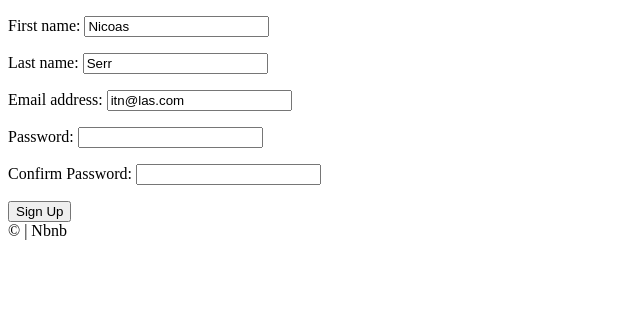
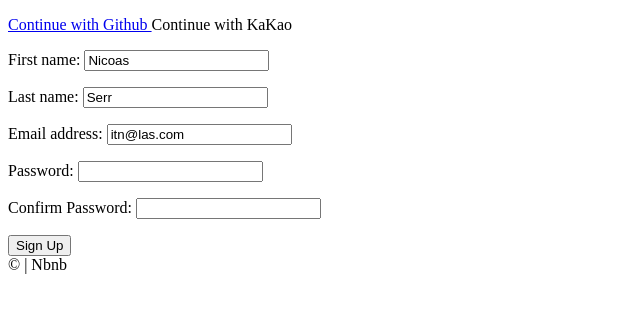
Before and after one commit to hyeseong-dev/airbnb-clone, a Django app: page /users/signup in a window 1280 px wide. Shown: the part 78-391 px from the top of the page, without its empty margins (0-640 px from the left). Run offline with Django 3.2, Linux system fonts and the light colour scheme.

Commit message:
17.0 Github Login part1 - 개발자 : 이혜성 - 일시 : 2021.02.10.  [ ~ : 23:59:59] - 장소 : 재택 - 내용 깃헙 로그인 구현 1탄   - template 작성(social_login.html, login.html, signup.html)   - router작성(login/github, login/github/callback)   - github_login(), github_callback() 함수 선언
- 참고문서 :
  - GITHUB OAUTH : https://docs.github.com/en/developers/apps/authorizing-oauth-apps
  - DJANGO ALLAUTH : https://wikidocs.net/9942

- 느낀점:
  - API끌고와서 사용하는건 구현이 그리 어렵지 않은듯
  - 만약 내가 저런 API만들라고 하면 쉽지 않을듯

17.1 | 17.2 Github Login part 1&2
- 개발자 : 이혜성
- 일시 : 2021.02.10.  [ ~ : 23:59:59]
- 장소 : 재택
- 내용 깃헙 로그인 구현 2탄
  - `requests`패키지 설치
  - user/admin.pydml  fieldsets 키값 추가, list_diplay 벨류값 추가
  - 소셜 로그인을 위한 상수 추가(users/models.py)
  - 모델의 필드 추가 `login_method`
  - github_callback함수에 추가 로직 작성

- 느낀점:
  - github api는 10분의 유효시간이 있어서 재접속해야한다는데?
  - request모듈 잘쓰면 유용할듯
  - 카카오 소셜 로그인도 비슷한 로직이겠지?
17.3 Getting Github Profile & Recap
- 개발자 : 이혜성
- 일시 : 2021.02.11.  [ ~ : 23:59:59]
- 장소 : 재택
- 내용 깃헙 로그인 구현
  -` 커스텀 Exception 구현(GithubException)`
  - `github_callback` 로직 구현
  - `code, error, username` 유무에 따른 분기 로직 작성
  - 커스텀 Exception을 통한 리팩토링

- 참고문서 :
  - None
- 느낀점:
  - code 리팩토링이 필요함.
  - 내가 봐도 이해하기 쉽지 않음
  - 다음날 되면 까먹겠네. 하지만 한번 짜놓으면 대충 뭔지 감은 오는데...

```diff
--- /dev/null
+++ b/templates/partials/social_login.html
@@ -0,0 +1,8 @@
+<div>
+    <a href="{% url 'users:github-login' %}">
+        Continue with Github
+    </a>
+    <a>
+        Continue with KaKao
+    </a>
+</div>
--- a/templates/users/signup.html
+++ b/templates/users/signup.html
@@ -8,9 +8,10 @@ Sign Up
 {% endblock search-bar %}
 
 {% block content %}
-<form method="POST" action="{% url 'users:signup' %}">
-    {% csrf_token %}
-    {{form.as_p}}
-    <button>Sign Up</button>
-</form>
+    {% include 'partials/social_login.html' %}
+    <form method="POST" action="{% url 'users:signup' %}">
+        {% csrf_token %}
+        {{form.as_p}}
+        <button>Sign Up</button>
+    </form>
 {% endblock content %}
--- a/users/admin.py
+++ b/users/admin.py
@@ -17,6 +17,7 @@ class CustomUserAdmin(UserAdmin):
                                        "language",
                                        "currency",
                                        "superhost",
+                                       "login_method",
                                        )
                                 }
         ),
@@ -38,4 +39,6 @@ class CustomUserAdmin(UserAdmin):
                         "is_superuser",
                         "email_verified",
                         "email_secret",
+                        "login_method",
+
     )
--- a/users/models.py
+++ b/users/models.py
@@ -36,6 +36,16 @@ class User(AbstractUser):
         (CURRENCY_KRW, 'KWD'),
     ]
 
+    LOGIN_EMAIL  = "email"
+    LOGIN_GITHUB = "github"
+    LOGIN_KAKAO  = "kakao"
+
+    LOGIN_CHOICES = (
+        (LOGIN_EMAIL,"Email"),
+        (LOGIN_GITHUB,"Github"),
+        (LOGIN_KAKAO, "Kakao"),
+    )
+
     avatar          = models.ImageField(upload_to='avatars', blank=True )
     gender          = models.CharField(choices=GENDER_CHOICES, max_length=10,  blank=True )
     bio             = models.TextField(blank=True)
@@ -47,6 +57,9 @@ class User(AbstractUser):
     superhost       = models.BooleanField(default=False)
     email_verified  = models.BooleanField(default=False)
     email_secret    = models.CharField(max_length=20, default='', blank=True)
+    login_method    = models.CharField(
+        max_length=50, choices=LOGIN_CHOICES, default=LOGIN_EMAIL
+    )
 
     def verify_email(self):
         if self.email_verified is False:
--- a/users/urls.py
+++ b/users/urls.py
@@ -7,6 +7,8 @@ app_name = 'users'
 
 urlpatterns = [
     path("login", views.LoginView.as_view(), name="login"),
+    path("login/github", views.github_login, name="github-login"),
+    path("login/github/callback", views.github_callback, name="github-callback"),
     path("logout", views.log_out, name="logout"),
     path("signup", views.SignUpView.as_view(), name="signup"),
     path("verify/<str:key>", views.complete_verification, name="complete-verification"),
--- a/users/views.py
+++ b/users/views.py
@@ -1,7 +1,10 @@
+import os
+import requests
+import pprint
 from django.views         import View
 from django.views.generic import FormView
 from django.urls          import reverse_lazy
-from django.shortcuts     import render, redirect, reverse
+from django.shortcuts     import render, redirect, reverse, redirect
 from django.contrib.auth  import authenticate, login, logout
 from users                import forms, models
 
@@ -54,3 +57,59 @@ def complete_verification(request, key):
         # to do : add error message
         pass
     return redirect(reverse('core:home'))
+
+
+def github_login(request):
+    client_id = os.environ.get('GH_ID')
+    redirect_url = 'http://127.0.0.1:8000/users/login/github/callback'
+    return redirect(
+        f"http://github.com/login/oauth/authorize?client_id={client_id}&redirect_url={redirect_url}&scope=read:user"
+    )
+
+class GithubException(Exception):
+    pass
+
+def github_callback(request):
+    try:
+        client_id = os.environ.get("GH_ID")
+        client_secret = os.environ.get("GH_SECRET")
+        code = request.GET.get("code", None)
+        if code is not None:
+            result = requests.post( # requests library를 이용해서 post요청
+                f"https://github.com/login/oauth/access_token?client_id={client_id}&client_secret={client_secret}&code={code}",
+                headers={"Accept":"application/json"},
+            )
+            result_json = result.json()
+            error = result_json.get("error", None)
+            if error is not None: # 깃헙 로그인이 10분이상 지체? 되거나 오류시
+                raise GithubException()
+            else:
+                access_token = result_json.get('access_token')
+                profile_request= requests.get(
+                    "https://api.github.com/user",
+                    headers={
+                        "Authorization":f"token {access_token}",
+                        "Accept": "application/json",
+                    },
+                    )
+
+                pprint.pprint(profile_request.json())
+                username = profile_json.get('login', None)
+                if username is not None:
+                    name = profile_json.get('name')
+                    email = profile_json.get('email')
+                    bio = profile_json.get('bio')
+                    models.User.objects.get(email=email)
+                    if user is not None:
+                        return redirect(reverse("users:login"))
+                    else:
+                        user = models.User.objects.create(
+                            username=email, first_name=name, bio=bio, email=email)
+                        login(request, user)
+                        return redirect(reverse('core:home'))
+                else:
+                    raise GithubException()
+        else:
+            raise GithubException()
+    except GithubException:
+        return redirect(reverse("users:login"))
```
Also changed, not shown: templates/users/login.html (+8 -5 lines), users/migrations/0004_user_login_method.py (added).
